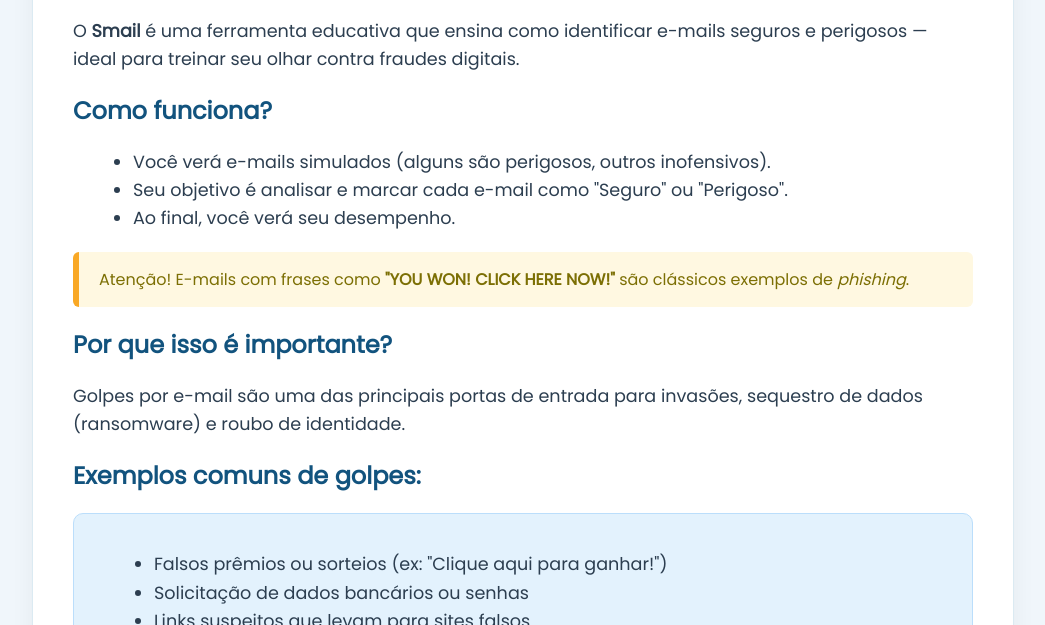
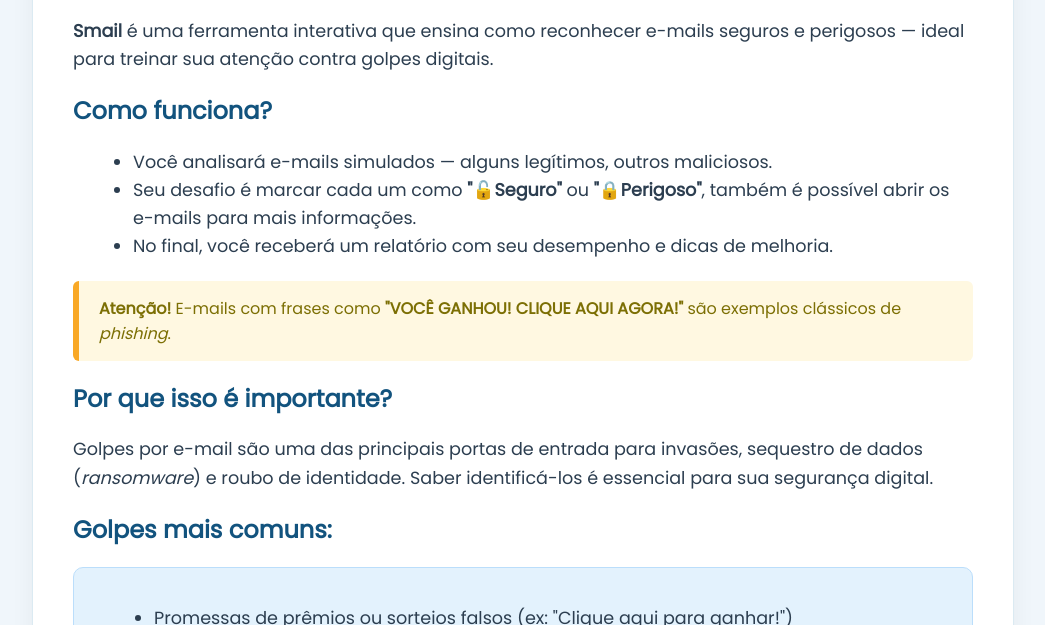
Before and after one commit to LissJ/ext_univ_ofc, a plain HTML site: page pages/tutorial.html in a window 1280 px wide. Shown: the part 175-800 px from the top of the page, without its empty margins (117-1162 px from the left). Drawn offline with Linux system fonts and the light colour scheme.

Commit message:
página tutorial atualizado

```diff
--- a/pages/tutorial.html
+++ b/pages/tutorial.html
@@ -1,5 +1,5 @@
 <!DOCTYPE html>
-<html lang="en">
+<html lang="pt-BR">
 
 <head>
     <meta charset="UTF-8">
@@ -14,32 +14,30 @@
             <img src="assets/leaf_icon.png" alt="Logo Smail">
             <h1>Bem-vindo ao Smail</h1>
         </div>
-        <p>O <strong>Smail</strong> é uma ferramenta educativa que ensina como identificar e-mails seguros e perigosos —
-            ideal para treinar seu olhar contra fraudes digitais.</p>
+
+        <p><strong>Smail</strong> é uma ferramenta interativa que ensina como reconhecer e-mails seguros e perigosos — ideal para treinar sua atenção contra golpes digitais.</p>
 
         <h2>Como funciona?</h2>
         <ul>
-            <li>Você verá e-mails simulados (alguns são perigosos, outros inofensivos).</li>
-            <li>Seu objetivo é analisar e marcar cada e-mail como "Seguro" ou "Perigoso".</li>
-            <li>Ao final, você verá seu desempenho.</li>
+            <li>Você analisará e-mails simulados — alguns legítimos, outros maliciosos.</li>
+            <li>Seu desafio é marcar cada um como <strong>"🔓Seguro"</strong> ou <strong>"🔒Perigoso"</strong>, também é possível abrir os e-mails para mais informações.</li>
+            <li>No final, você receberá um relatório com seu desempenho e dicas de melhoria.</li>
         </ul>
 
         <div class="alert">
-            Atenção! E-mails com frases como <strong>"YOU WON! CLICK HERE NOW!"</strong> são clássicos exemplos de
-            <em>phishing</em>.
+            <strong>Atenção!</strong> E-mails com frases como <strong>"VOCÊ GANHOU! CLIQUE AQUI AGORA!"</strong> são exemplos clássicos de <em>phishing</em>.
         </div>
 
         <h2>Por que isso é importante?</h2>
-        <p>Golpes por e-mail são uma das principais portas de entrada para invasões, sequestro de dados (ransomware) e
-            roubo de identidade.</p>
+        <p>Golpes por e-mail são uma das principais portas de entrada para invasões, sequestro de dados (<em>ransomware</em>) e roubo de identidade. Saber identificá-los é essencial para sua segurança digital.</p>
 
-        <h2>Exemplos comuns de golpes:</h2>
+        <h2>Golpes mais comuns:</h2>
         <div class="examples">
             <ul>
-                <li>Falsos prêmios ou sorteios (ex: "Clique aqui para ganhar!")</li>
-                <li>Solicitação de dados bancários ou senhas</li>
-                <li>Links suspeitos que levam para sites falsos</li>
-                <li>Mensagens com erros de português ou urgência exagerada</li>
+                <li>Promessas de prêmios ou sorteios falsos (ex: "Clique aqui para ganhar!")</li>
+                <li>Solicitação de dados bancários, senhas ou códigos de verificação</li>
+                <li>Links suspeitos que redirecionam para sites maliciosos</li>
+                <li>Mensagens com erros de português ou senso de urgência exagerado</li>
             </ul>
         </div>
 
@@ -49,6 +47,7 @@
             </a>
         </div>
     </div>
+
     <script src="scripts/tutorial.js"></script>
 </body>
 
```
